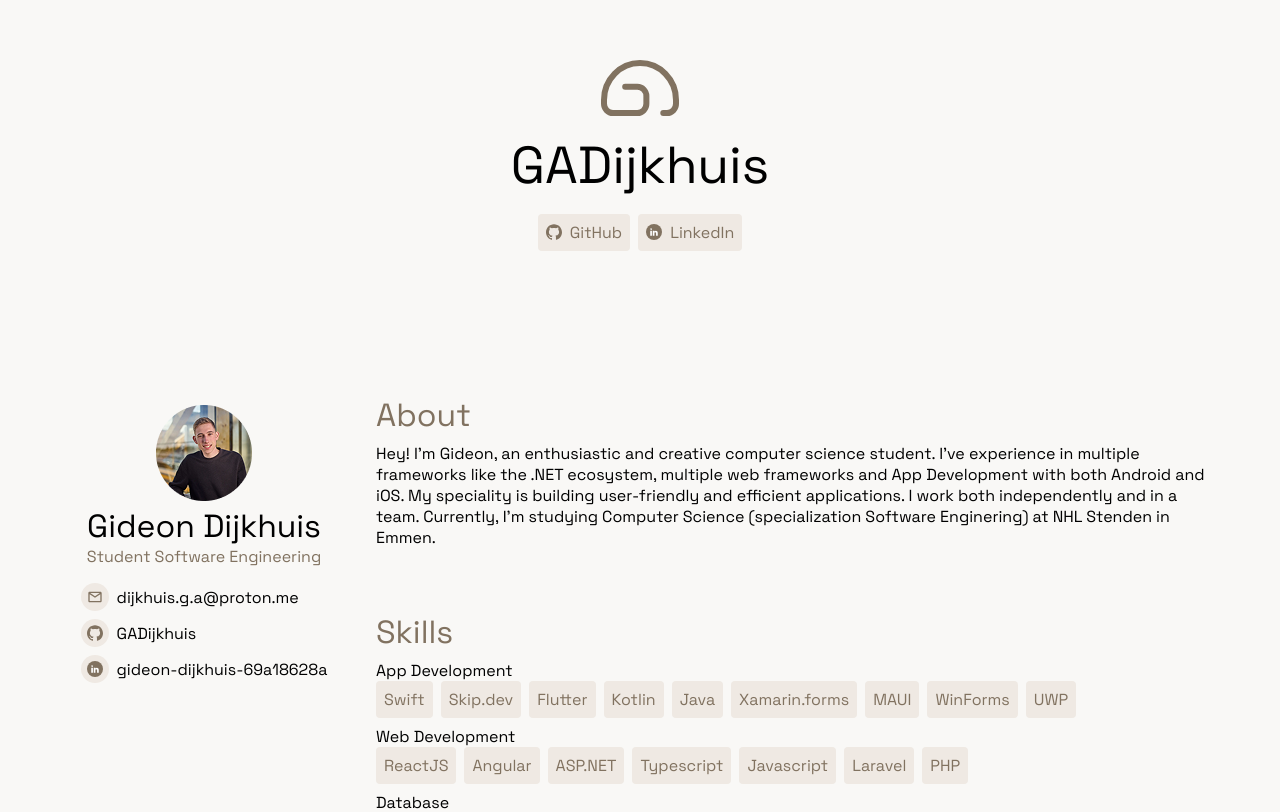
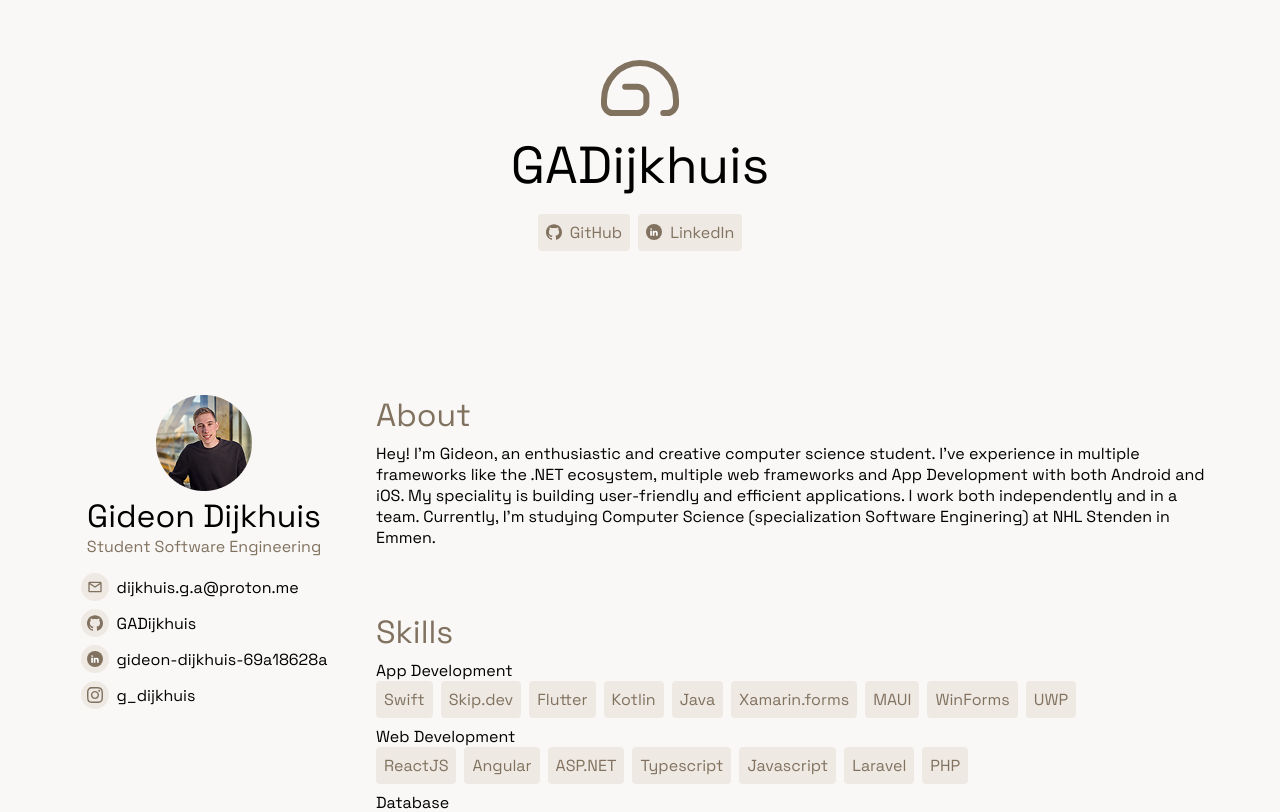
Before and after one commit to GADijkhuis/GADijkhuis, an Angular app in the folder gadijkhuis/: page / in a window 1280 px wide. Shown: the part 117-929 px from the top of the page. Built offline with nearby package versions, Linux system fonts and the light colour scheme; no server answers.

Commit message:
feat: Added insta and scroll fix

```diff
--- a/gadijkhuis/src/app/components/profile-button/profile-button.component.html
+++ b/gadijkhuis/src/app/components/profile-button/profile-button.component.html
@@ -1,4 +1,4 @@
-<a [href]="to" target="_blank" rel="noopener" class="d-flex gap-s flex-align-center">
+<a [href]="to" target="_blank" rel="noopener" class="d-flex gap-s flex-align-center profile-button">
     <div class="circle">
         <img [src]="iconSrc" [alt]="iconAlt" [width]="16" [height]="16"/>
     </div>
--- a/gadijkhuis/src/app/components/profile-button/profile-button.component.scss
+++ b/gadijkhuis/src/app/components/profile-button/profile-button.component.scss
@@ -1,3 +1,7 @@
+.profile-button {
+  text-align: left;
+}
+
 .circle {
     background-color: var(--background-secondary);
     border-radius: 50%;
--- a/gadijkhuis/src/app/components/side-content/side-content.component.html
+++ b/gadijkhuis/src/app/components/side-content/side-content.component.html
@@ -21,6 +21,9 @@
                     <app-profile-button [to]="Links.LINKEDIN" iconSrc="/assets/icons/LinkedIn.svg" iconAlt="LinkedIn">
                         gideon-dijkhuis-69a18628a
                     </app-profile-button>
+                    <app-profile-button [to]="Links.INSTA" iconSrc="/assets/icons/Insta.svg" iconAlt="Instagram">
+                      g_dijkhuis
+                    </app-profile-button>
                 </div>
             </div>
         </div>
--- a/gadijkhuis/src/app/components/side-content/side-content.component.scss
+++ b/gadijkhuis/src/app/components/side-content/side-content.component.scss
@@ -17,18 +17,18 @@
             width: 280px;
             display: flex;
             flex-direction: column;
+            position: sticky;
             top: 0;
-            position: sticky;
             height: 100dvh;
         }
     }
 
     &__sticky {
         @media (min-width: 768px) {
-            position: sticky;
-            top: 0;
-            bottom: 0;
-            margin: auto 0;
+          height: 330px;
+          position: sticky;
+          top: calc(50% - (330px / 2));
+          bottom: 0;
         }
     }
 
--- a/gadijkhuis/src/app/models/content/content.ts
+++ b/gadijkhuis/src/app/models/content/content.ts
@@ -7,7 +7,7 @@
     static readonly projects: Project[] = [
         {
             title: "Klokking",
-            description: "Timeregistration system Klokking for canoesprint/canoemarathon with (national) registration system.",
+            description: "Timeregistration system Klokking for canoesprint / canoemarathon with (national) registration system.",
             bulletpoints: [
                 "Made with React Native using FluentUI Components",
                 "Supabase for Authentication and Database with RLS policies",
--- a/gadijkhuis/src/app/models/links/links.ts
+++ b/gadijkhuis/src/app/models/links/links.ts
@@ -2,4 +2,5 @@
     static readonly GITHUB = "https://github.com/GADijkhuis";
     static readonly LINKEDIN = "https://www.linkedin.com/in/gideon-dijkhuis-69a18628a/";
     static readonly MAIL = "dijkhuis.g.a@proton.me";
+    static readonly INSTA = "https://www.instagram.com/g_dijkhuis";
 }
```
Also changed, not shown: gadijkhuis/public/assets/icons/Insta.svg (added), gadijkhuis/src/app/components/contentblocks/contentblock-footer/contentblock-footer.component.scss (line endings or trailing spaces).
